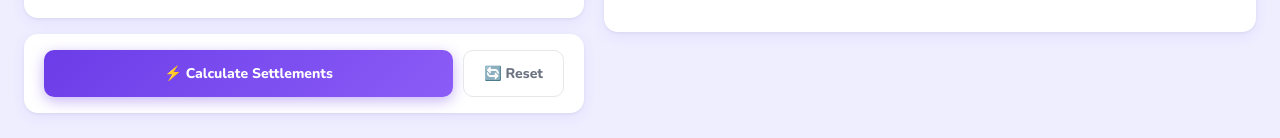
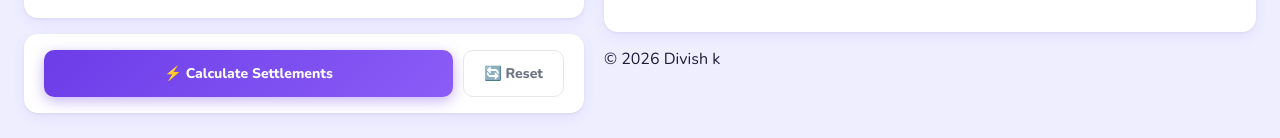
Before and after one commit to kaveskajayagopi2008-dotcom/Smart-expensive-tracker, a plain HTML site: page index.html in a window 1280 px wide. Shown: the part 481-619 px from the top of the page. Drawn offline with nearby package versions, Linux system fonts and the light colour scheme; no server answers.

Commit message:
Update index.html

```diff
--- a/index.html
+++ b/index.html
@@ -144,7 +144,7 @@
       </div>
       <div class="hist-wrap" id="histWrap"></div>
     </div>
-
+<p class="footer">© 2026 Divish k</p>
   </div>
 </div>
 
```
